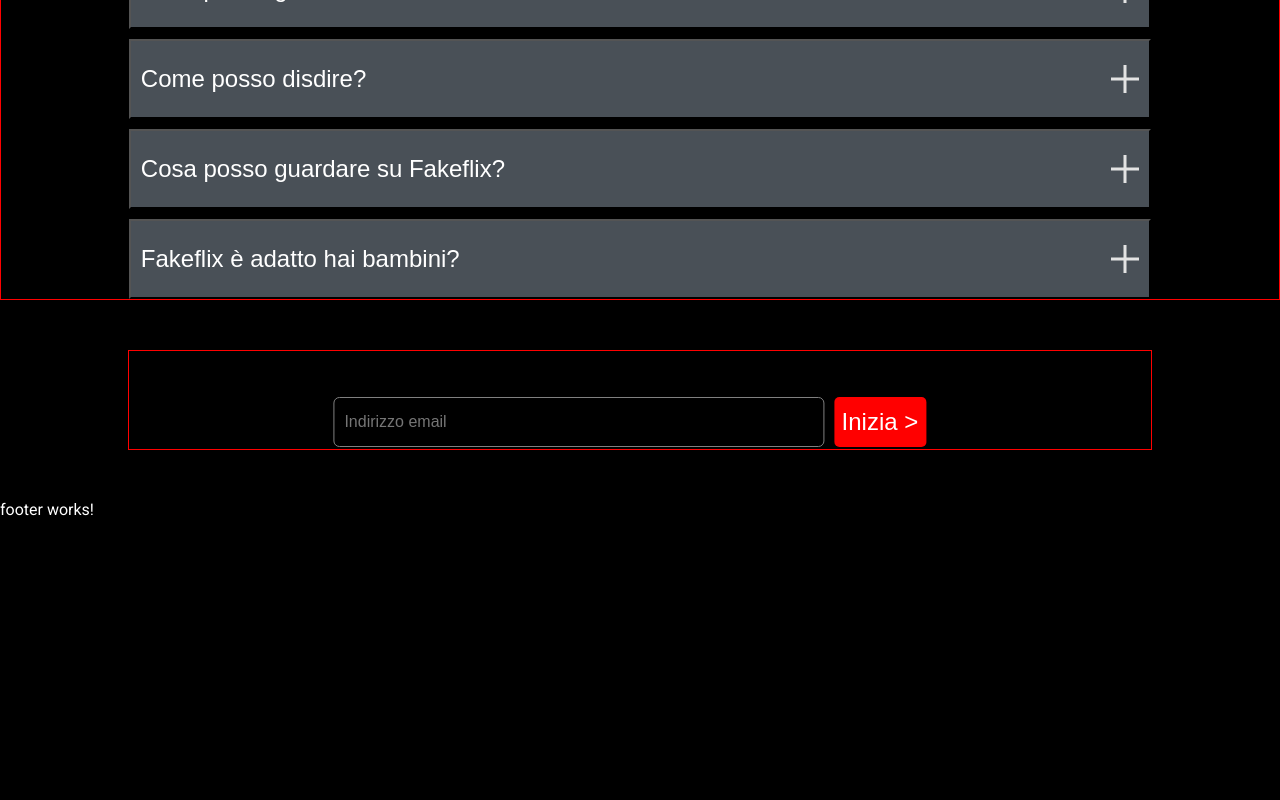
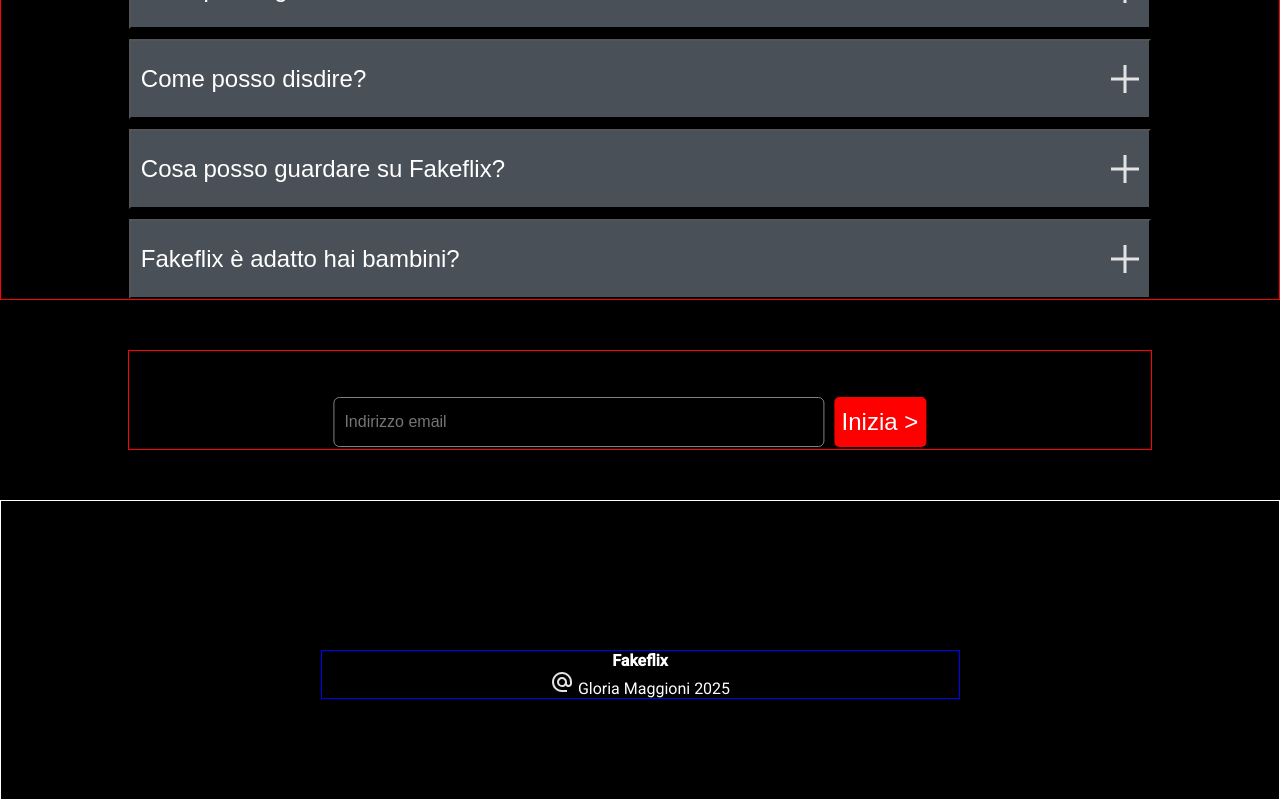
Before and after one commit to GloriaMaggioni/Angula-project-prova, an Angular app in the folder Progetti prova/fakeflix web site/fakeflix/fakeflix-site/: page /sign-up in a window 1280 px wide. Shown: the part 2000-2800 px from the top of the page. Before the commit the page ends 2519 px from the top, so only its background shows below. Built offline with nearby package versions, Linux system fonts and the light colour scheme; a web font is replaced by a local one.

Commit message:
add footer section

```diff
--- a/Progetti prova/fakeflix web site/fakeflix/fakeflix-site/src/app/components/footer/footer.component.html
+++ b/Progetti prova/fakeflix web site/fakeflix/fakeflix-site/src/app/components/footer/footer.component.html
@@ -1 +1,8 @@
-<p>footer works!</p>
+<section class="footer">
+    <div class="footer-container">
+        <h4>Fakeflix</h4>
+        <div><svg xmlns="http://www.w3.org/2000/svg" height="24px" viewBox="0 -960 960 960" width="24px" fill="#e3e3e3"><path d="M480-80q-83 0-156-31.5T197-197q-54-54-85.5-127T80-480q0-83 31.5-156T197-763q54-54 127-85.5T480-880q83 0 156 31.5T763-763q54 54 85.5 127T880-480v58q0 59-40.5 100.5T740-280q-35 0-66-15t-52-43q-29 29-65.5 43.5T480-280q-83 0-141.5-58.5T280-480q0-83 58.5-141.5T480-680q83 0 141.5 58.5T680-480v58q0 26 17 44t43 18q26 0 43-18t17-44v-58q0-134-93-227t-227-93q-134 0-227 93t-93 227q0 134 93 227t227 93h200v80H480Zm0-280q50 0 85-35t35-85q0-50-35-85t-85-35q-50 0-85 35t-35 85q0 50 35 85t85 35Z"/></svg>
+            Gloria Maggioni 2025
+        </div>
+    </div>
+</section>
--- a/Progetti prova/fakeflix web site/fakeflix/fakeflix-site/src/app/components/footer/footer.component.scss
+++ b/Progetti prova/fakeflix web site/fakeflix/fakeflix-site/src/app/components/footer/footer.component.scss
@@ -0,0 +1,21 @@
+*{
+    margin: 0;
+    padding: 0;
+    box-sizing: border-box;
+}
+
+
+.footer{
+    border: 1px solid white;
+    width: 100%;
+    height: 300px;
+    position: relative;
+    .footer-container{
+        border: 1px solid blue;
+        width: 50%;
+        position: absolute;
+        top: 50%;
+        left: 25%;
+        text-align: center;
+    }
+}
--- a/Progetti prova/fakeflix web site/fakeflix/fakeflix-site/src/app/components/nav-bar/nav-bar.component.scss
+++ b/Progetti prova/fakeflix web site/fakeflix/fakeflix-site/src/app/components/nav-bar/nav-bar.component.scss
@@ -35,7 +35,7 @@
 
    .lang-select{
        // border: 1px solid green;
-       width: 110px;
+       width: 105px;
        font-size: 16px;
        text-align: center;
        margin-right: 10px;
```
